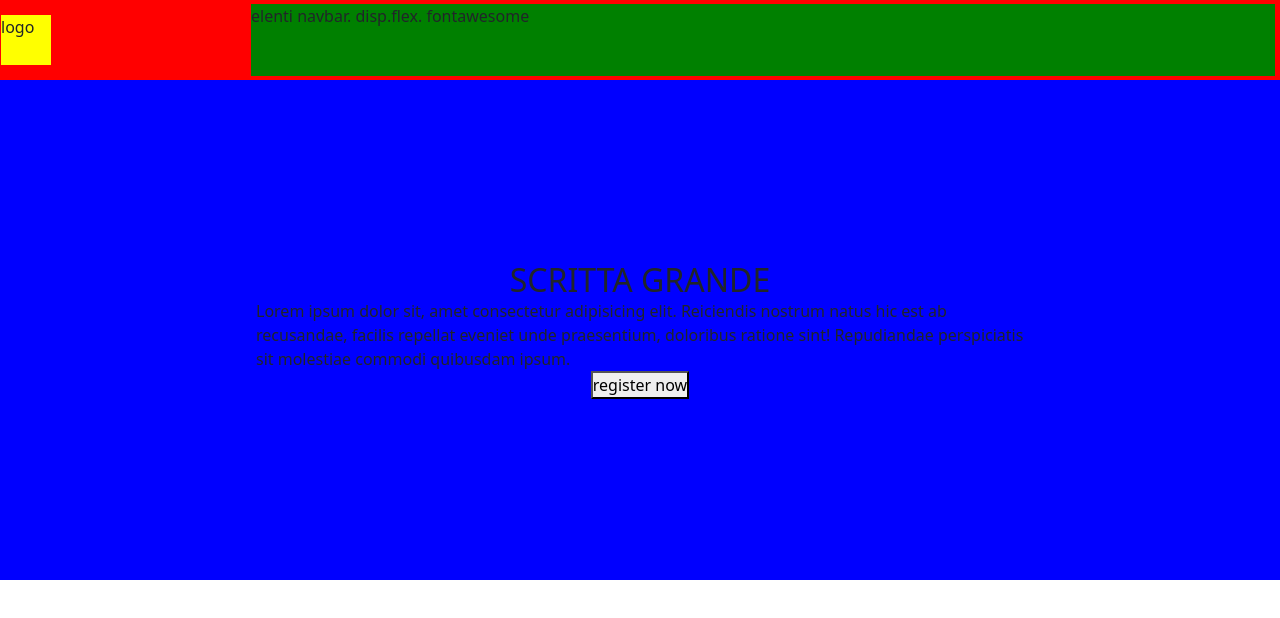
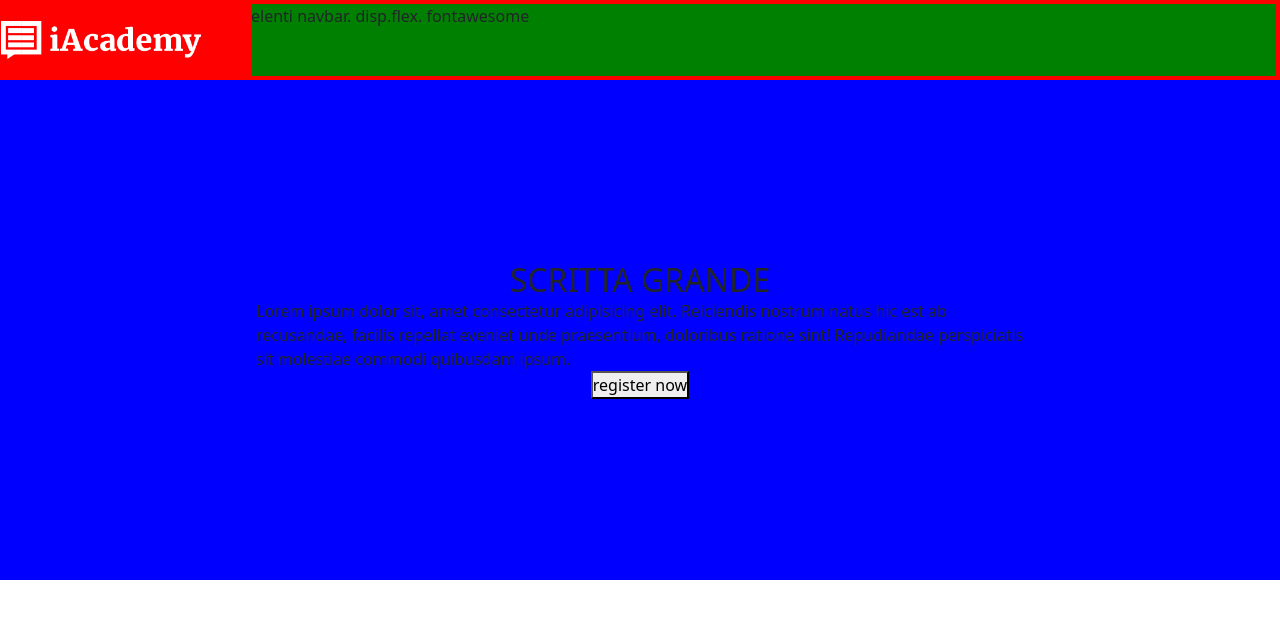
Before and after one commit to MarioFantasia/proj-html-vuejs, a Vue app: page / in a window 1280 px wide. Shown: the top 618 px of the page. Built offline with nearby package versions, Linux system fonts and the light colour scheme.

Commit message:
inserimento logo header

```diff
--- a/src/components/HeaderComponents/HeaderTop.vue
+++ b/src/components/HeaderComponents/HeaderTop.vue
@@ -1,7 +1,7 @@
 <template>
     <div class="header_top flex">
         <div class="logo">
-            logo
+            <img src="../../assets/img/header/logo-light.png" alt="">
         </div>
         <HeaderNavbar></HeaderNavbar>
     </div>
@@ -23,10 +23,11 @@ export default {
         justify-content: space-between;
         background-color:red;
         .logo {
-            width: 50px;
-            height: 50px;
+            width: 200px;
             margin: auto 1px;
-            background-color: yellow;
+            img {
+                width: 100%;
+            }
         }
     }
 </style>
```
Also changed, not shown: src/assets/img/header/logo-light.png (added).
